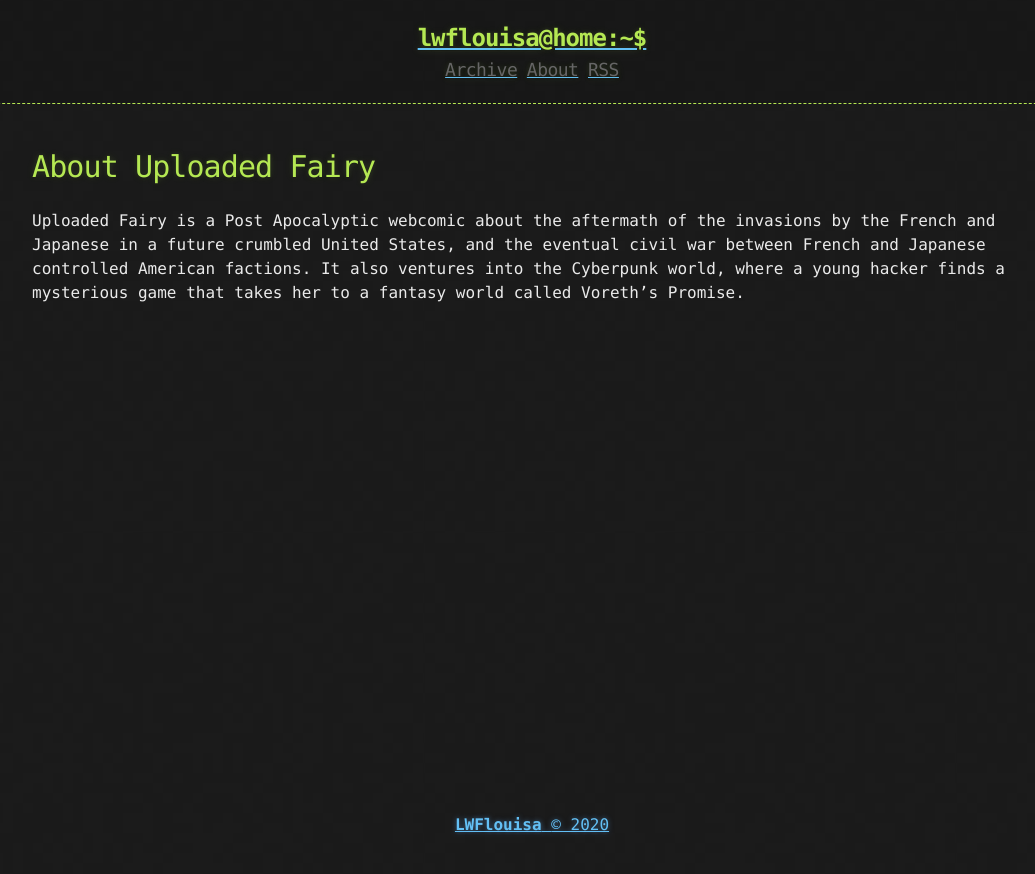
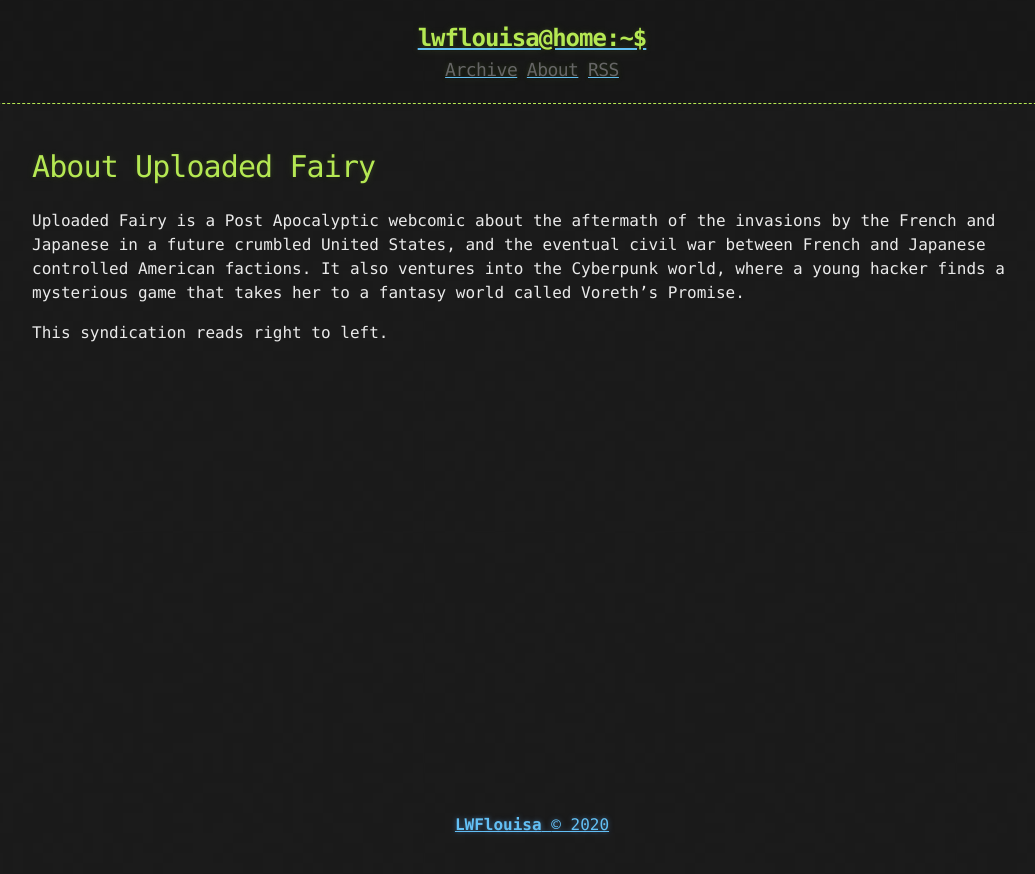
Before and after one commit to LWFlouisa/uploadedfairyOldSynd, a Jekyll site: the page built from about.md, in a window 1280 px wide. Shown: the top 874 px of the page, without its empty margins (108-1143 px from the left). Built offline with Jekyll 4.4.1, drawn with Linux system fonts in a browser that asks for light colours.

Commit message:
Update about.md

```diff
--- a/about.md
+++ b/about.md
@@ -4,3 +4,5 @@ title: About
 ---
 # About Uploaded Fairy
 Uploaded Fairy is a Post Apocalyptic webcomic about the aftermath of the invasions by the French and Japanese in a future crumbled United  States, and the eventual civil war between French and Japanese  controlled American factions. It also ventures into the Cyberpunk world, where a young hacker finds a mysterious game that takes her to a  fantasy world called Voreth's Promise.
+
+This syndication reads right to left.
```
